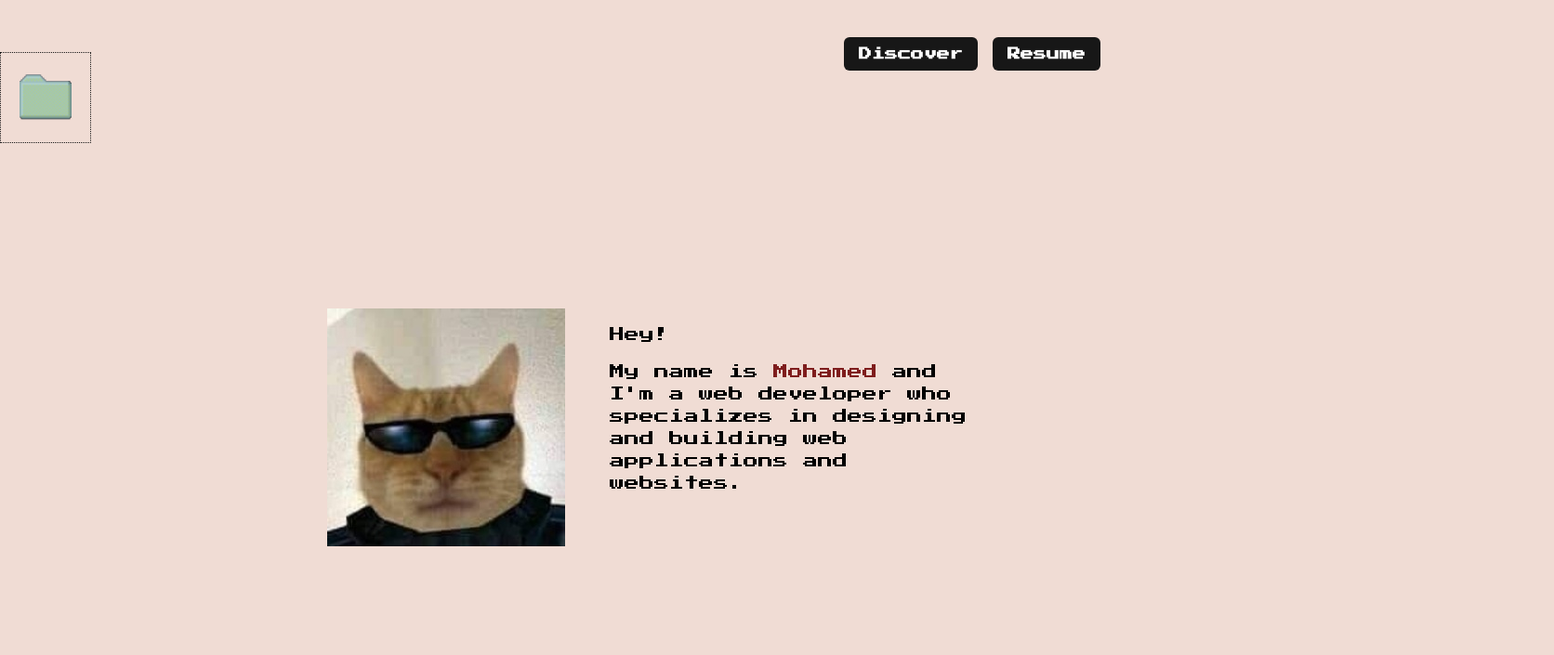
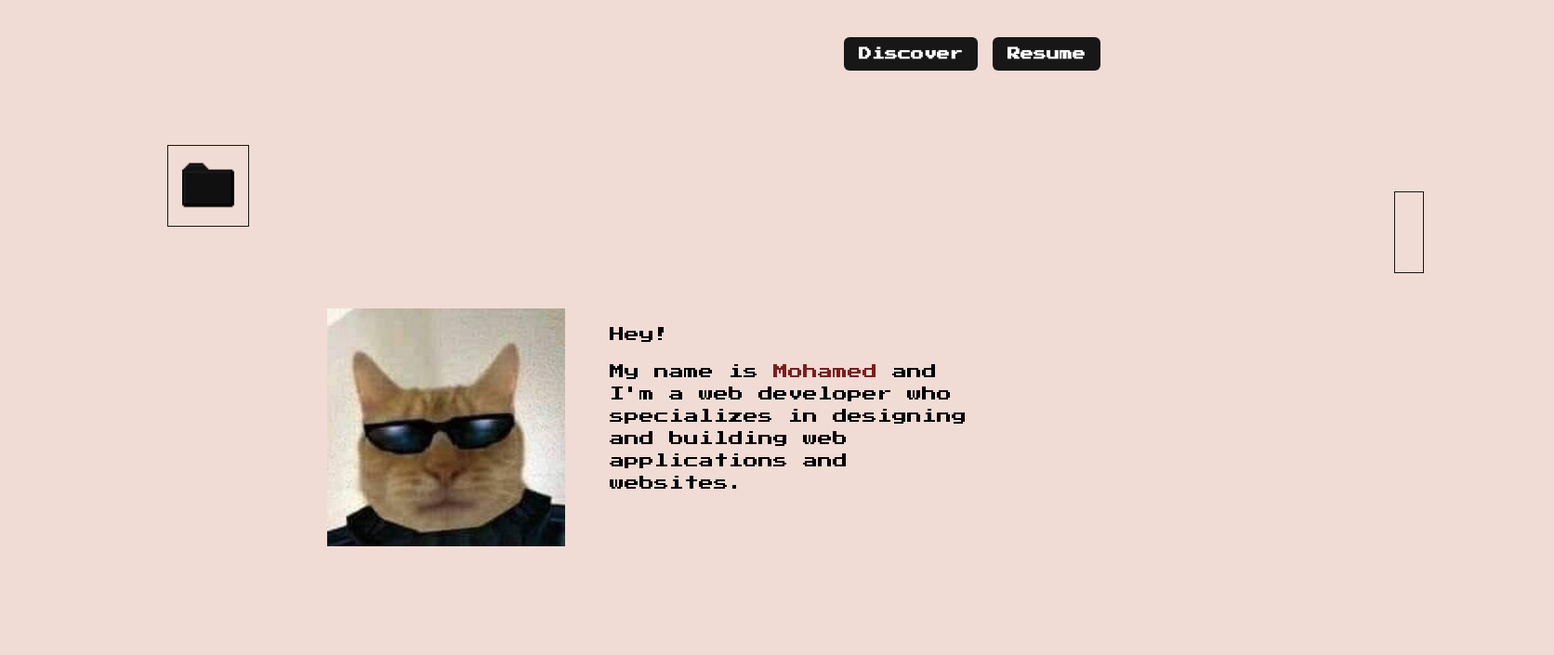
Before and after one commit to Moh-alshaibi/My-Portfolio-, a React (Vite) app: page / in a window 1280 px wide. Shown: the top 705 px of the page at 93% size, 1672 px wide, since content can reach past the window. Built offline with nearby package versions, Linux system fonts and the light colour scheme.

Commit message:
Re-arranged the file location

```diff
--- a/src/components/Aboutme.jsx
+++ b/src/components/Aboutme.jsx
@@ -1,7 +1,7 @@
 import React, { useState, useEffect, useRef } from "react";
 
 const Aboutme = () => {
-  const [position, setPosition] = useState({ x: 0, y: 0 });
+  const [position, setPosition] = useState({ x: 180, y: 100 });
   const [isDragging, setIsDragging] = useState(false);
   const [dragOffset, setDragOffset] = useState({ x: 0, y: 0 });
 
@@ -41,19 +41,19 @@ const Aboutme = () => {
 
   return (
     <div
-      id="dottedborder"
+
       onMouseDown={handleMouseDown}
     >
       <div
         ref={redDivRef}
-        className="border border-neutral-900 mt-14 border-dotted"
+        className="border border-neutral-900 mt-14"
         style={{
           position: "absolute",
           left: position.x,
           top: position.y,
-          cursor: isDragging ? "grabbing" : "grab",
+          cursor: isDragging ? "Pointer" : "point",
           zIndex: isDragging ? 1 : 0,
-          padding: "20px",
+          padding: "15px",
         }}
       >
         <img className="w-14 h-14" src="./src/assets/img/blackfolder.png" alt="" />
--- a/src/components/Contact.jsx
+++ b/src/components/Contact.jsx
@@ -1,11 +1,11 @@
 import React, { useState, useEffect, useRef } from 'react';
 
 const Contact = () => {
-    const [position, setPosition] = useState({ x: 0, y: 0 });
+  const [position, setPosition] = useState({ x: 1500, y: 150 });
   const [isDragging, setIsDragging] = useState(false);
   const [dragOffset, setDragOffset] = useState({ x: 0, y: 0 });
 
-    const redDivRef = useRef(null);
+  const yellowDivRef = useRef(null);
 
   useEffect(() => {
     document.addEventListener("mousemove", handleMouseMove);
@@ -18,10 +18,10 @@ const Contact = () => {
 
   function handleMouseDown(event) {
     setIsDragging(true);
-      const redDivRect = redDivRef.current.getBoundingClientRect();
-      const cursorOffsetY = event.clientY - redDivRect.top + window.pageYOffset;
+    const yellowDivRect = yellowDivRef.current.getBoundingClientRect();
+    const cursorOffsetY = event.clientY - yellowDivRect.top + window.pageYOffset;
     setDragOffset({
-        x: event.clientX - redDivRect.left,
+      x: event.clientX - yellowDivRect.left,
       y: cursorOffsetY,
     });
   }
@@ -44,15 +44,15 @@ const Contact = () => {
       onMouseDown={handleMouseDown}
     >
       <div
-          ref={redDivRef}
-          className="border border-neutral-900 mt-14 border-dotted"
+        ref={yellowDivRef}
+        className="border border-neutral-900 mt-14"
         style={{
           position: "absolute",
           left: position.x,
           top: position.y,
-            cursor: isDragging ? "grabbing" : "grab",
+          cursor: isDragging ? "Pointer" : "point",
           zIndex: isDragging ? 1 : 0,
-            padding: "20px",
+          padding: "15px",
         }}
       >
         <img className="w-14 h-14" src="./src/assets/img/yellowfolder.png" alt="" />
--- a/src/components/Experience.jsx
+++ b/src/components/Experience.jsx
@@ -1,7 +1,7 @@
 import React, { useState, useEffect, useRef } from 'react';
 
 const Experience = () => {
-    const [position, setPosition] = useState({ x: 0, y: 0 });
+  const [position, setPosition] = useState({ x: 250, y: 650 });
   const [isDragging, setIsDragging] = useState(false);
   const [dragOffset, setDragOffset] = useState({ x: 0, y: 0 });
 
@@ -45,14 +45,14 @@ const Experience = () => {
     >
       <div
         ref={redDivRef}
-          className="border border-neutral-900 mt-14 border-dotted"
+        className="border border-neutral-900 mt-14"
         style={{
           position: "absolute",
           left: position.x,
           top: position.y,
-            cursor: isDragging ? "grabbing" : "grab",
-            zIndex: isDragging ? 1 : 0,
-            padding: "20px",
+          cursor: isDragging ? "Pointer" : "point",
+          zIndex: isDragging,
+          padding: "15px",
           }}
         >
           <img className="w-14 h-14" src="./src/assets/img/brownfolder.png" alt="" />
--- a/src/components/Projects.jsx
+++ b/src/components/Projects.jsx
@@ -1,9 +1,9 @@
 import React, { useState, useEffect, useRef }  from 'react';
 
 const Projects = () => {
-    const [position, setPosition] = useState({ x: 0, y: 0 });
+    const [position, setPosition] = useState({ x: 1640, y: 700 });
     const [isDragging, setIsDragging] = useState(false);
-    const [dragOffset, setDragOffset] = useState({ x: 0, y: 0 });
+    const [dragOffset, setDragOffset] = useState({ x: 1500, y: 1500 });
 
     const redDivRef = useRef(null);
 
@@ -39,20 +39,29 @@ const Projects = () => {
       }
     }
 
+    function handleMouseDown(event) {
+      setIsDragging(true);
+      const redDivRect = redDivRef.current.getBoundingClientRect();
+      const cursorOffsetX = event.clientX - redDivRect.left;
+      const cursorOffsetY = event.clientY - redDivRect.top;
+      setDragOffset({ x: cursorOffsetX, y: cursorOffsetY });
+    }
+
     return (
       <div
         onMouseDown={handleMouseDown}
       >
         <div
+
           ref={redDivRef}
-          className="border border-neutral-900 mt-14 border-dotted"
+          className="border border-neutral-900 mt-14"
           style={{
             position: "absolute",
             left: position.x,
             top: position.y,
-            cursor: isDragging ? "grabbing" : "grab",
+            cursor: isDragging ? "Pointer" : "point",
             zIndex: isDragging ? 1 : 0,
-            padding: "20px",
+            padding: "15px",
           }}
         >
           <img className="w-14 h-14" src="./src/assets/img/greenfolder.png" alt="" />
```
Lines whose indentation alone changed are shown as unchanged.
